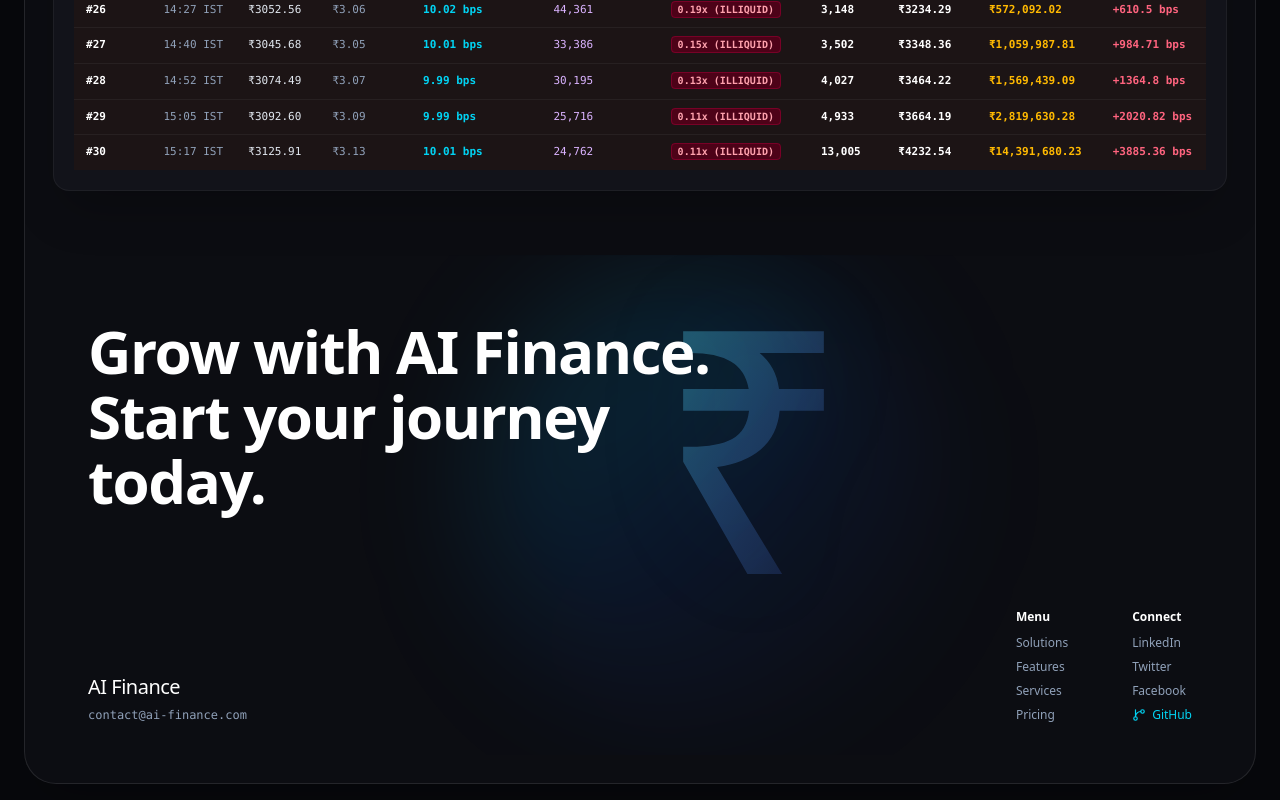
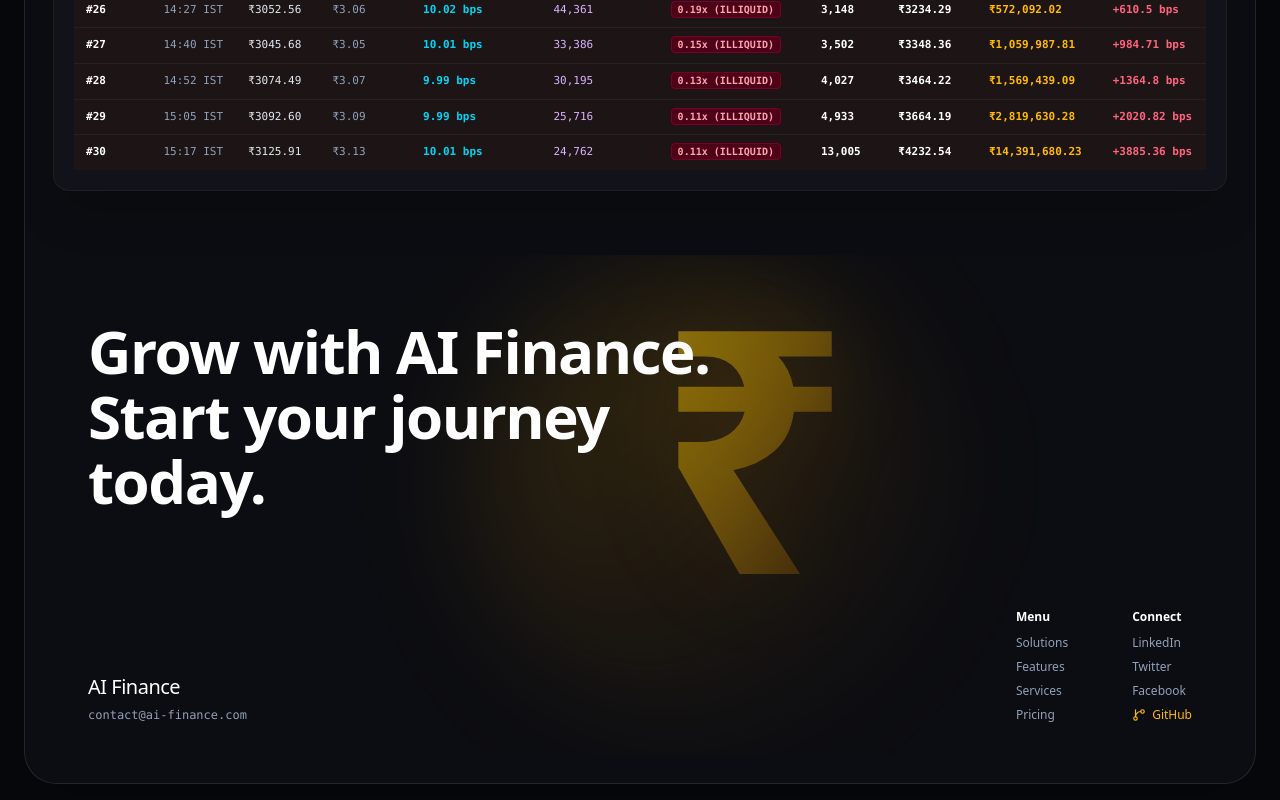
Before and after one commit to Viidhyanshu/OPTIMAL-TRADE, a Next.js app: page / in a window 1280 px wide. Shown: the part 4601-5401 px from the top of the page. Built offline with nearby package versions, Linux system fonts and the light colour scheme.

Commit message:
Update Indian Rupee symbol in footer to glowing golden yellow color and semi-bold weight

```diff
--- a/src/components/Footer.tsx
+++ b/src/components/Footer.tsx
@@ -10,12 +10,12 @@ interface FooterProps {
 export const Footer: React.FC<FooterProps> = () => {
   return (
     <footer className="w-full relative mt-16 pt-16 pb-8 overflow-hidden">
-      {/* Ambient Soft Cyan/Blue Aura */}
-      <div className="absolute top-4 right-12 sm:right-1/4 w-72 sm:w-[450px] h-72 sm:h-[450px] rounded-full bg-gradient-to-br from-cyan-400/20 via-blue-600/10 to-transparent blur-3xl pointer-events-none" />
+      {/* Ambient Golden Yellow Lighting Aura */}
+      <div className="absolute top-4 right-12 sm:right-1/4 w-72 sm:w-[450px] h-72 sm:h-[450px] rounded-full bg-gradient-to-br from-amber-400/20 via-yellow-600/10 to-transparent blur-3xl pointer-events-none" />
 
-      {/* Elegant Non-Bold Thin Indian Rupee (₹) Symbol in exact position of circle */}
+      {/* Golden Yellow Semi-Bold Indian Rupee (₹) Symbol */}
       <div className="absolute top-2 right-8 sm:right-1/4 w-72 sm:w-[360px] h-72 sm:h-[360px] flex items-center justify-center pointer-events-none hidden md:flex z-0">
-        <span className="text-[280px] sm:text-[340px] font-extralight leading-none bg-clip-text text-transparent bg-gradient-to-br from-cyan-300/35 via-blue-400/25 to-indigo-600/10 drop-shadow-[0_0_50px_rgba(6,182,212,0.25)] font-sans select-none">
+        <span className="text-[280px] sm:text-[340px] font-bold leading-none bg-clip-text text-transparent bg-gradient-to-br from-amber-300/50 via-yellow-500/35 to-amber-700/15 drop-shadow-[0_0_50px_rgba(245,158,11,0.3)] font-sans select-none">
           ₹
         </span>
       </div>
@@ -78,7 +78,7 @@ export const Footer: React.FC<FooterProps> = () => {
                     href="https://github.com/Viidhyanshu/OPTIMAL-TRADE.git"
                     target="_blank"
                     rel="noopener noreferrer"
-                    className="hover:text-white transition flex items-center gap-1.5 text-cyan-400"
+                    className="hover:text-white transition flex items-center gap-1.5 text-amber-400"
                   >
                     <GitBranch className="w-3.5 h-3.5" />
                     <span>GitHub</span>
```
